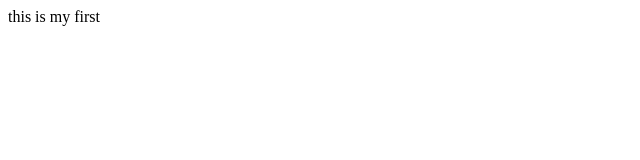
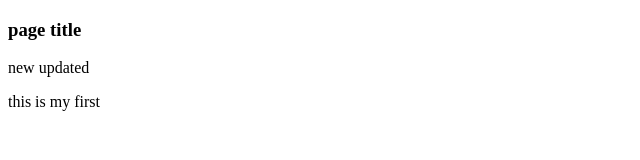
Before and after one commit to Krishna0294/csy1018, a plain HTML site: page index.html in a window 1280 px wide. Shown: the whole page, without its empty margins (0-640 px from the left). Drawn offline with Linux system fonts and the light colour scheme.

Commit message:
first update on html and txt added

```diff
--- a/index.html
+++ b/index.html
@@ -3,7 +3,8 @@
 	<head>
 		<title> first web page</title>
 		<body>
-
+			<h3> page title</h3>
+			<p>new updated</p>
 			this is my first
 		</body>
 	</head>
```
Also changed, not shown: what so ever.txt (added).
